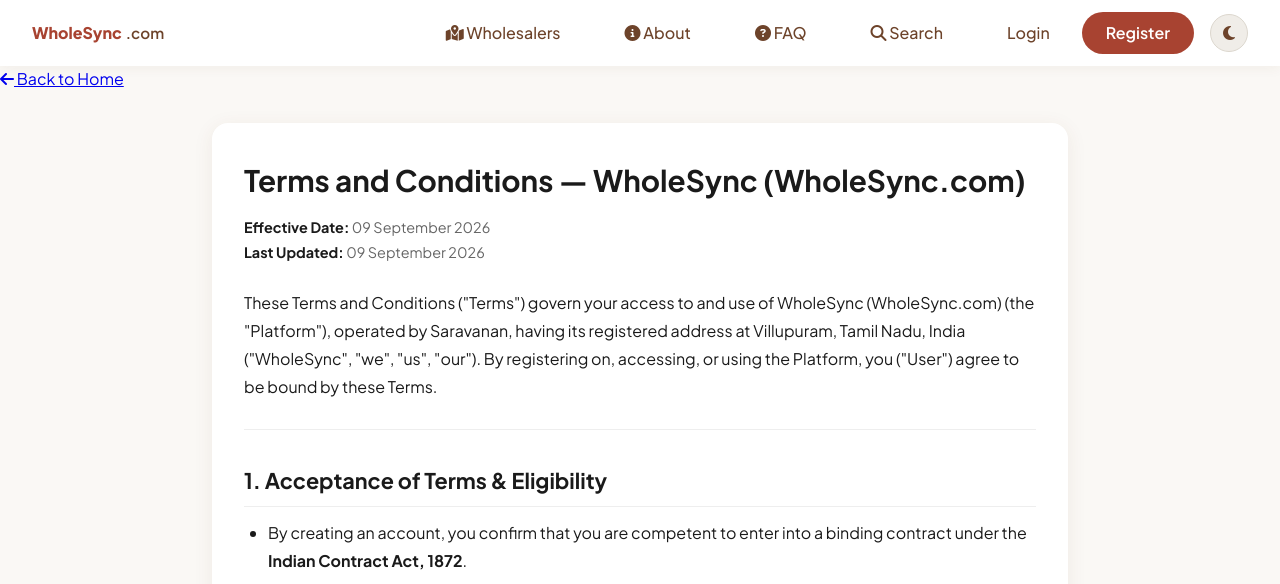
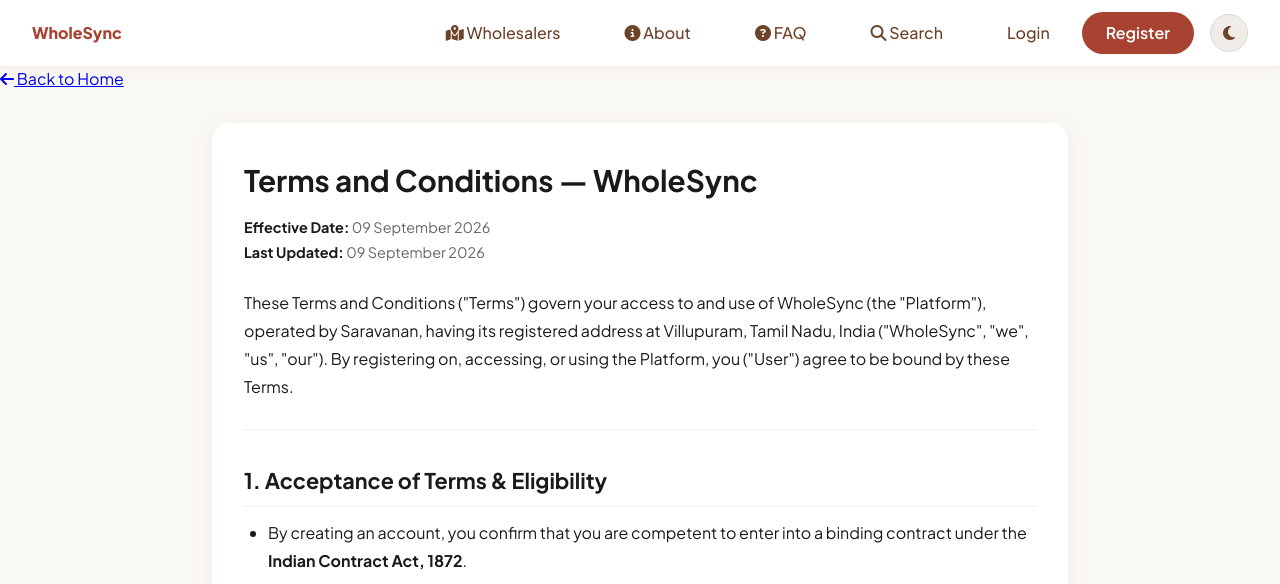
Before and after one commit to saravanan2006-coder/pocket-santhai, a Django app: page /terms-and-conditions in a window 1280 px wide. Shown: the top 584 px of the page. Run offline with Django 5.2, Linux system fonts and the light colour scheme; parts of the project's set-up code (start-up, migrations or seed data) failed here and were passed over; some web fonts are replaced.

Commit message:
chore: remove .com suffix from WholeSync branding

```diff
--- a/marketplace/templates/base.html
+++ b/marketplace/templates/base.html
@@ -40,7 +40,7 @@
     <!-- NAVBAR -->
     <nav class="navbar">
         <a href="{% url 'home' %}" class="navbar-brand">
-            <span class="brand-name" style="font-weight:800;color:var(--terracotta);">WholeSync</span><span class="domain">.com</span>
+            <span class="brand-name" style="font-weight:800;color:var(--terracotta);">WholeSync</span>
         </a>
 
         <div class="navbar-actions">
@@ -120,7 +120,7 @@
             <span class="footer-sep">•</span>
             <a href="{% url 'privacy_policy' %}">Privacy Policy</a>
         </div>
-        <p>&copy; 2026 WholeSync.com. All rights reserved. Tamil Nadu's B2B Wholesale Marketplace.</p>
+        <p>&copy; 2026 WholeSync. All rights reserved. Tamil Nadu's B2B Wholesale Marketplace.</p>
     </footer>
 
     <script>
--- a/marketplace/templates/emails/verification_email.html
+++ b/marketplace/templates/emails/verification_email.html
@@ -12,7 +12,7 @@
                     <!-- Header -->
                     <tr>
                         <td align="center" style="background-color: #6D432A; padding: 40px 20px;">
-                            <h1 style="color: #ffffff; margin: 0; font-size: 32px; letter-spacing: 1px;">WholeSync<span style="color: #D59A2B;">.com</span></h1>
+                            <h1 style="color: #ffffff; margin: 0; font-size: 32px; letter-spacing: 1px;">WholeSync</h1>
                             <p style="color: #F5D5B8; margin: 10px 0 0 0; font-size: 14px; text-transform: uppercase; letter-spacing: 2px;">B2B Wholesale Directory</p>
                         </td>
                     </tr>
@@ -48,7 +48,7 @@
                                 This verification link will automatically expire in 24 hours.
                             </p>
                             <p style="color: #bbbbbb; font-size: 12px; margin: 15px 0 0 0;">
-                                &copy; 2026 WholeSync.com. All rights reserved.
+                                &copy; 2026 WholeSync. All rights reserved.
                             </p>
                         </td>
                     </tr>
--- a/marketplace/templates/pages/privacy_policy.html
+++ b/marketplace/templates/pages/privacy_policy.html
@@ -76,7 +76,7 @@
 
 <div class="page-content" style="max-width:920px;">
     <div class="page-card policy-card fade-in">
-        <h1>Privacy Policy — WholeSync (WholeSync.com)</h1>
+        <h1>Privacy Policy — WholeSync</h1>
         <div class="policy-meta">
             <strong>Effective Date:</strong> 09 September 2026<br>
             <strong>Last Updated:</strong> 09 September 2026
--- a/marketplace/templates/pages/terms_and_conditions.html
+++ b/marketplace/templates/pages/terms_and_conditions.html
@@ -77,13 +77,13 @@
 
 <div class="page-content" style="max-width:920px;">
     <div class="page-card policy-card fade-in">
-        <h1>Terms and Conditions — WholeSync (WholeSync.com)</h1>
+        <h1>Terms and Conditions — WholeSync</h1>
         <div class="policy-meta">
             <strong>Effective Date:</strong> 09 September 2026<br>
             <strong>Last Updated:</strong> 09 September 2026
         </div>
 
-        <p>These Terms and Conditions ("Terms") govern your access to and use of WholeSync (WholeSync.com) (the "Platform"), operated by Saravanan, having its registered address at Villupuram, Tamil Nadu, India ("WholeSync", "we", "us", "our"). By registering on, accessing, or using the Platform, you ("User") agree to be bound by these Terms.</p>
+        <p>These Terms and Conditions ("Terms") govern your access to and use of WholeSync (the "Platform"), operated by Saravanan, having its registered address at Villupuram, Tamil Nadu, India ("WholeSync", "we", "us", "our"). By registering on, accessing, or using the Platform, you ("User") agree to be bound by these Terms.</p>
 
         <hr style="border:none; border-top:1px solid var(--border-color); margin:1.75rem 0;">
 
--- a/marketplace/templates/registration/login.html
+++ b/marketplace/templates/registration/login.html
@@ -4,7 +4,7 @@
 <div class="auth-wrapper">
     <div class="auth-card">
         <div style="text-align:center;margin-bottom:1.5rem;">
-            <span style="font-size:1.5rem;font-weight:800;color:var(--terracotta);">WholeSync</span><span style="font-size:0.95rem;font-weight:600;color:var(--brown);">.com</span>
+            <span style="font-size:1.5rem;font-weight:800;color:var(--terracotta);">WholeSync</span>
             <h3 style="margin-top:0.5rem;color:var(--charcoal);font-weight:700;">Login</h3>
             <p style="color:var(--brown);font-size:0.9rem;margin-top:0.25rem;">Sign in to your account</p>
         </div>
--- a/marketplace/templates/registration/register.html
+++ b/marketplace/templates/registration/register.html
@@ -4,7 +4,7 @@
 <div class="auth-wrapper">
     <div class="auth-card">
         <div style="text-align:center;margin-bottom:1.5rem;">
-            <span style="font-size:1.5rem;font-weight:800;color:var(--terracotta);">WholeSync</span><span style="font-size:0.95rem;font-weight:600;color:var(--brown);">.com</span>
+            <span style="font-size:1.5rem;font-weight:800;color:var(--terracotta);">WholeSync</span>
             <h3 style="margin-top:0.5rem;color:var(--charcoal);font-weight:700;">Create Account</h3>
             <p style="color:var(--brown);font-size:0.9rem;margin-top:0.25rem;">Join the B2B Wholesale Network</p>
         </div>
--- a/static/css/style.css
+++ b/static/css/style.css
@@ -1,5 +1,5 @@
 /* ============================================
-   WholeSync.com — Master Stylesheet
+   WholeSync — Master Stylesheet
    Responsive · Animated · Production
    ============================================ */
 
```
Also changed, not shown: privacy-policy.md (+1 -1 lines), terms-and-conditions.md (+2 -2 lines), README.md.
